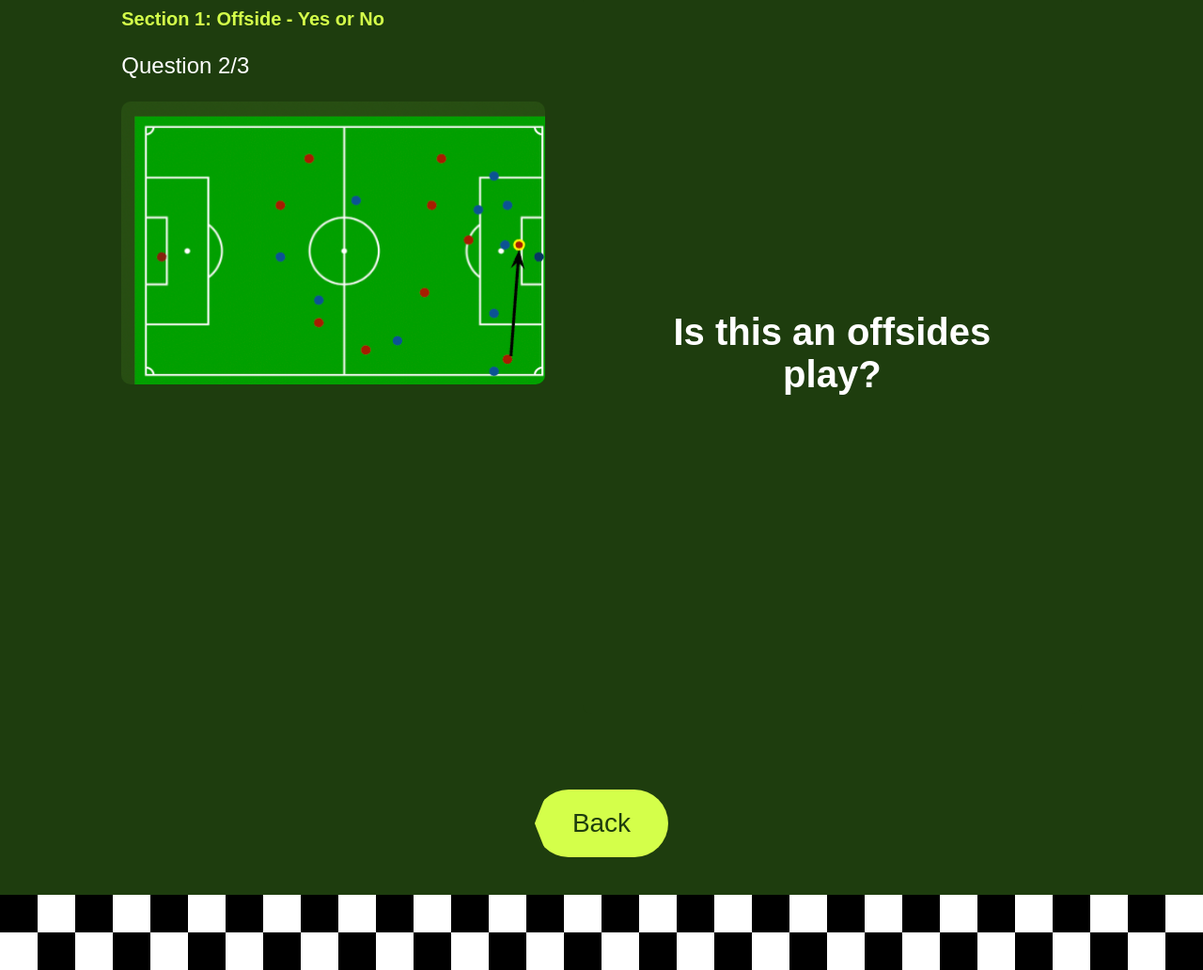
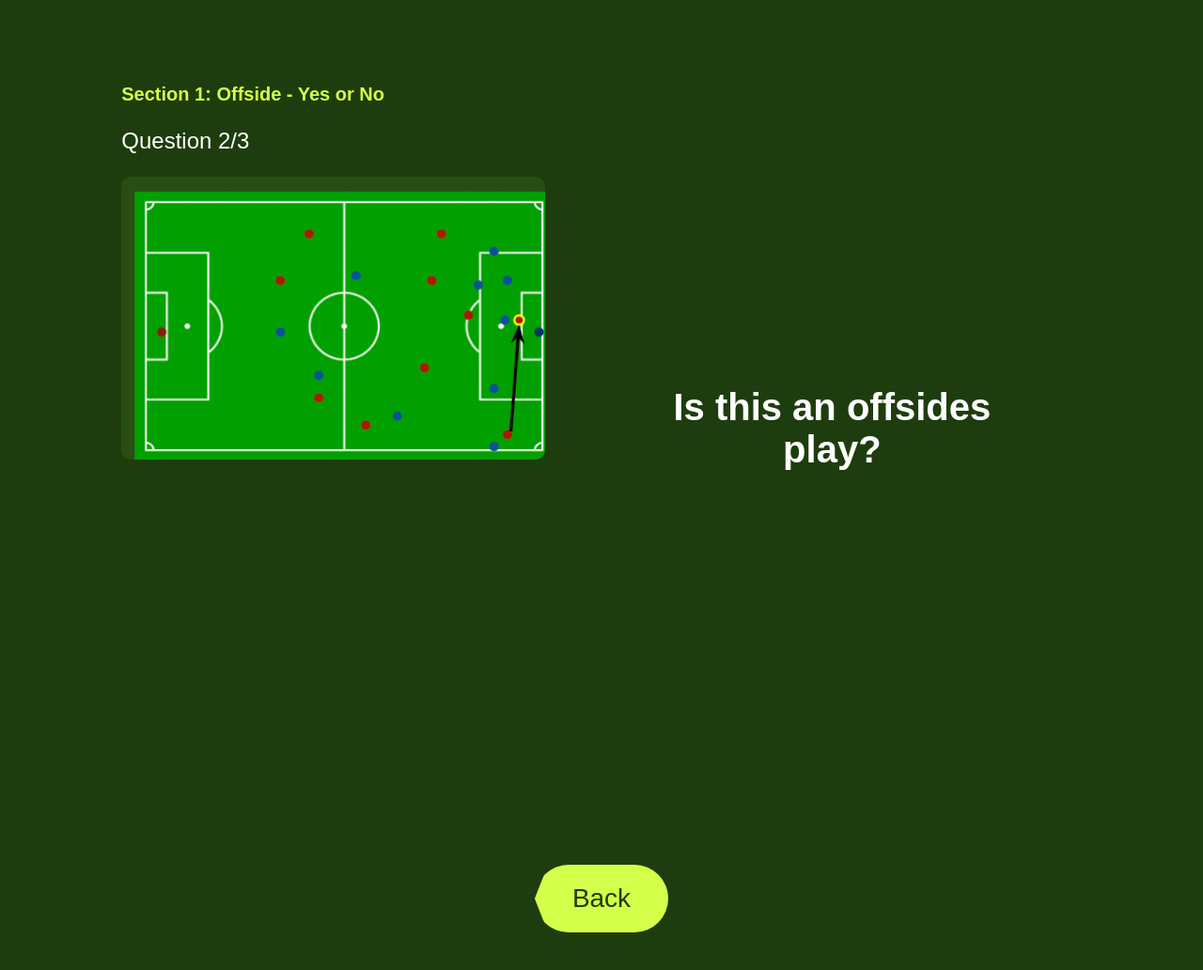
Before and after one commit to anumahmad/coms4170_ui_design_final, a Flask app: page /quiz/1 in a window 1280 px wide. Shown: the part 68-1100 px from the top of the page at 94% size. Run offline with Flask 3, Linux system fonts and the light colour scheme; some web fonts are replaced.

Commit message:
Update style.css

```diff
--- a/static/style.css
+++ b/static/style.css
@@ -305,6 +305,7 @@ footer {
     display: flex;
     flex-direction: column;
     min-height: 100vh;
+    padding-top: 80px;
 }
 
 .quiz-page .quiz-content {
```
